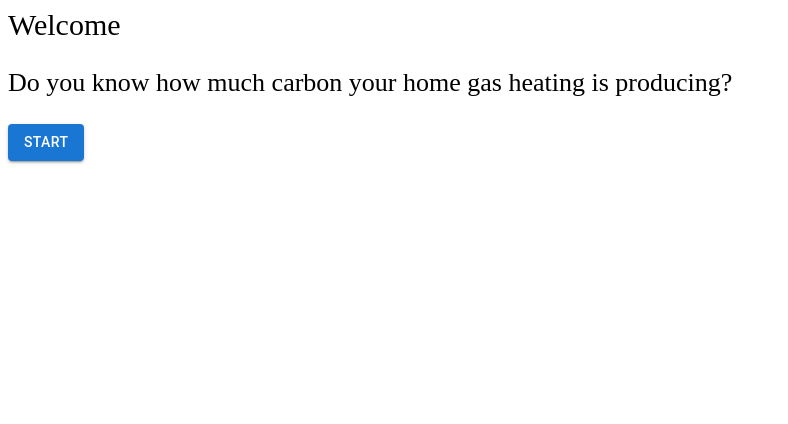
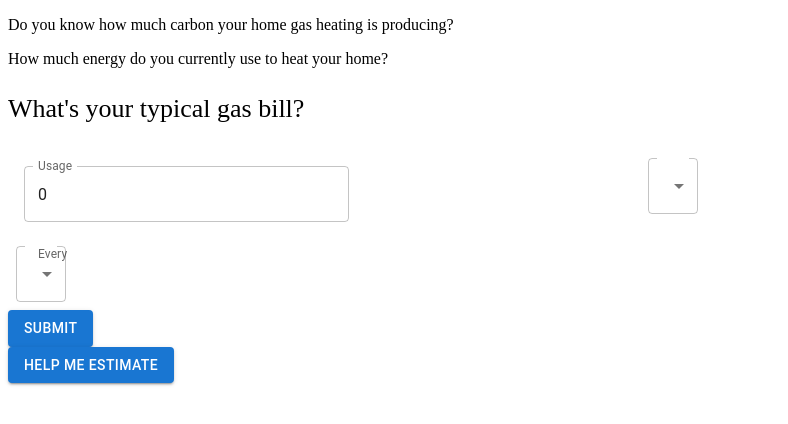
Before and after one commit to nestauk/heating-comparison-ts, a React (Create React App) app: page / in a window 1280 px wide. Shown: the top 424 px of the page, without its empty margins (0-788 px from the left). Built offline with nearby package versions, Linux system fonts and the light colour scheme.

Commit message:
Paring back to simple SPA. Take out routing and radically simplify components

```diff
--- a/src/App.tsx
+++ b/src/App.tsx
@@ -4,17 +4,15 @@ import { calculateEquivalents, calculateCarbon, estimateUsage, PremisesInfo, Uni
 import  React from "react";
 import { useState } from "react";
 import Emoji from 'a11y-react-emoji';
-import { BrowserRouter as Router, Switch, Route } from "react-router-dom";
-import { Box, Button, FormControl, Grid, TextField, MenuItem, Select, IconButton, InputLabel }
+import { Box, Button, FormControl, Grid, TextField, MenuItem, Select, InputLabel }
   from '@mui/material';
-import { faAngleLeft } from  '@fortawesome/free-solid-svg-icons';
-import { FontAwesomeIcon } from '@fortawesome/react-fontawesome'
 
 
 export default function App() {
   const [ usageUnits, setUsageUnits ] = useState({} as Unit);
   const [ usagePeriod, setUsagePeriod ] = useState('Month' as unknown as Period);
   const [ usageValue, setUsageValue ] = useState(0);
+  const [ usageUnknown, setUsageUnknown ] = useState(false);
 
   const handleChangeUnits = (event: any) => {
     setUsageUnits(event.target.value);
@@ -32,16 +30,29 @@ export default function App() {
     setUsageUnits(usageEstimate.units);
     setUsageValue(usageEstimate.value);
     setUsagePeriod(usageEstimate.period);
+    console.log('Redirecting');
+    setUsageUnknown(false);
+
+  };
+
+  const flagUsageUnknown = () => {
+    setUsageUnknown(true);
   };
 
   return (
-    <Router>
-      <div>
-        <Switch>
-          <Route path="/ask">
-            <Ask />
-          </Route>
-          <Route path="/input">
+    <>
+    {/* If user has stated they dont know usage, collect premise info */}
+      { (usageUnknown)
+        ?
+        <EstimateUsage onSubmit={handleSubmitPremisesInfo}/>
+        : null
+      }
+      {/* If usage is not yet known, nor flagged unknown, collect usage info */}
+      { (!usageUnknown && (!usageValue || usageValue === 0))
+        ?
+        <>
+          <p>Do you know how much carbon your home gas heating is producing?</p>
+          <p>How much energy do you currently use to heat your home?</p>
           <InputUsage
             usageUnits={usageUnits}
             usageValue={usageValue}
@@ -50,57 +61,24 @@ export default function App() {
             handleChangeUsage={handleChangeUsage}
             handleChangePeriod={handleChangePeriod}
           />
-          </Route>
-          <Route path="/estimate">
-            <EstimateUsage onSubmit={handleSubmitPremisesInfo}/>
-          </Route>
-          <Route path="/report">
+        <Button variant="contained" onClick={() => flagUsageUnknown()}>Help me estimate</Button>
+        </>
+        : null
+      }
+      {/* Once usageValue is present (either estimated or entered) show report */}
+      { (usageValue && usageValue > 0)
+        ?
         <Report
           usageValue={100}
           // TODO - remove hard code value
           // usageValue={usageValue}
         />
-          </Route>
-          <Route path="/">
-            <Start />
-          </Route>
-        </Switch>
-      </div>
-    </Router>
+        : null
+      }
+    </>
   );
 }
 
-function Start() {
-  return (
-    <div>
-      <div className="App-header">
-        Welcome
-      </div>
-      <div className="App-body">
-        <p>Do you know how much carbon your home gas heating is producing?</p>
-        <Button variant="contained" href="/ask">Start</Button>
-      </div>
-    </div>
-  );
-}
-
-function Ask() {
-  return (
-    <div>
-      <div className="App-header">
-        <IconButton href="/report">
-          <FontAwesomeIcon icon={faAngleLeft} />
-        Back
-        </IconButton>
-      </div>
-      <div className="App-body">
-        <p>Do you know how much energy you currently use to heat your home?</p>
-        <Button variant="contained" href="/input">Yes</Button>
-        <Button variant="contained" href="/estimate">No</Button>
-      </div>
-    </div>
-  );
-}
 
 function InputUsage(props: any) {
   const {
@@ -110,12 +88,12 @@ function InputUsage(props: any) {
 
   return (
     <div>
-      <div className="App-header">
+      {/* <div className="App-header">
         <IconButton href="/ask">
           <FontAwesomeIcon icon={faAngleLeft} />
         Back
         </IconButton>
-      </div>
+      </div> */}
       <div className="App-body">
         <p>What's your typical gas bill?</p>
         <Box
@@ -202,14 +180,14 @@ function EstimateUsage(props: any) {
 
   return (
     <div>
-      <div className="App-header">
+      {/* <div className="App-header">
         <IconButton href="/ask">
           <FontAwesomeIcon icon={faAngleLeft} />
         Back
         </IconButton>
         Estimate your usage
       </div>
-      <div className="body">
+      <div className="body"> */}
         <Select
           id="premise-type-select"
           value={premisesInfo.type}
@@ -248,7 +226,7 @@ function EstimateUsage(props: any) {
         <Button onClick={() => onSubmit(premisesInfo)}>
           Submit
         </Button>
-      </div>
+      {/* </div> */}
     </div>
   );
 }
@@ -260,17 +238,18 @@ function Report(props: any) {
     usageValue
   } = props;
 
+  // TODO - cater for units and period not the defaults - adjust here or (better) in calculator
   const data = calculateEquivalents(usageValue);
   const carbonStat = calculateCarbon(usageValue);
   console.log(`Data ${data}`);
   return (
     <>
-      <div className="App-header">
+      {/* <div className="App-header">
         <IconButton href="/report">
           <FontAwesomeIcon icon={faAngleLeft} />
           Back
         </IconButton>
-      </div><div className="body">
+      </div><div className="body"> */}
           <div>
             <p>
               Your gas boiler produces approx
@@ -296,7 +275,7 @@ function Report(props: any) {
                 </p>
               </div>);
           })}
-        </div>
+        {/* </div> */}
       </>
   );
 }
--- a/src/calculator.ts
+++ b/src/calculator.ts
@@ -1,14 +1,14 @@
 export enum Period {
-  Year,
-  Quarter,
-  Month,
-  Week,
-  Day
+  Year = 'Year',
+  Quarter = 'Quarter',
+  Month = 'Month',
+  Week = 'Week',
+  Day = 'Day',
 }
 
 export enum Unit {
-  kWh,
-  GBP,
+  kWh = 'kWh',
+  GBP = 'GBP',
 }
 
 
@@ -47,7 +47,8 @@ export const calculateCarbon = (usage: number) => {
 
 export const estimateUsage = (premisesInfo: any) => {
 
-  console.log(`Estimating usage for ${premisesInfo}`);
+  // TODO - replace with actual estimating logic
   const usage = { value: 100, units: Unit.kWh, period: Period.Year};
+  console.log(`Estimated usage for ${JSON.stringify(premisesInfo)} at ${JSON.stringify(usage)}`);
   return usage;
 };
```
Lines whose indentation alone changed are shown as unchanged.
